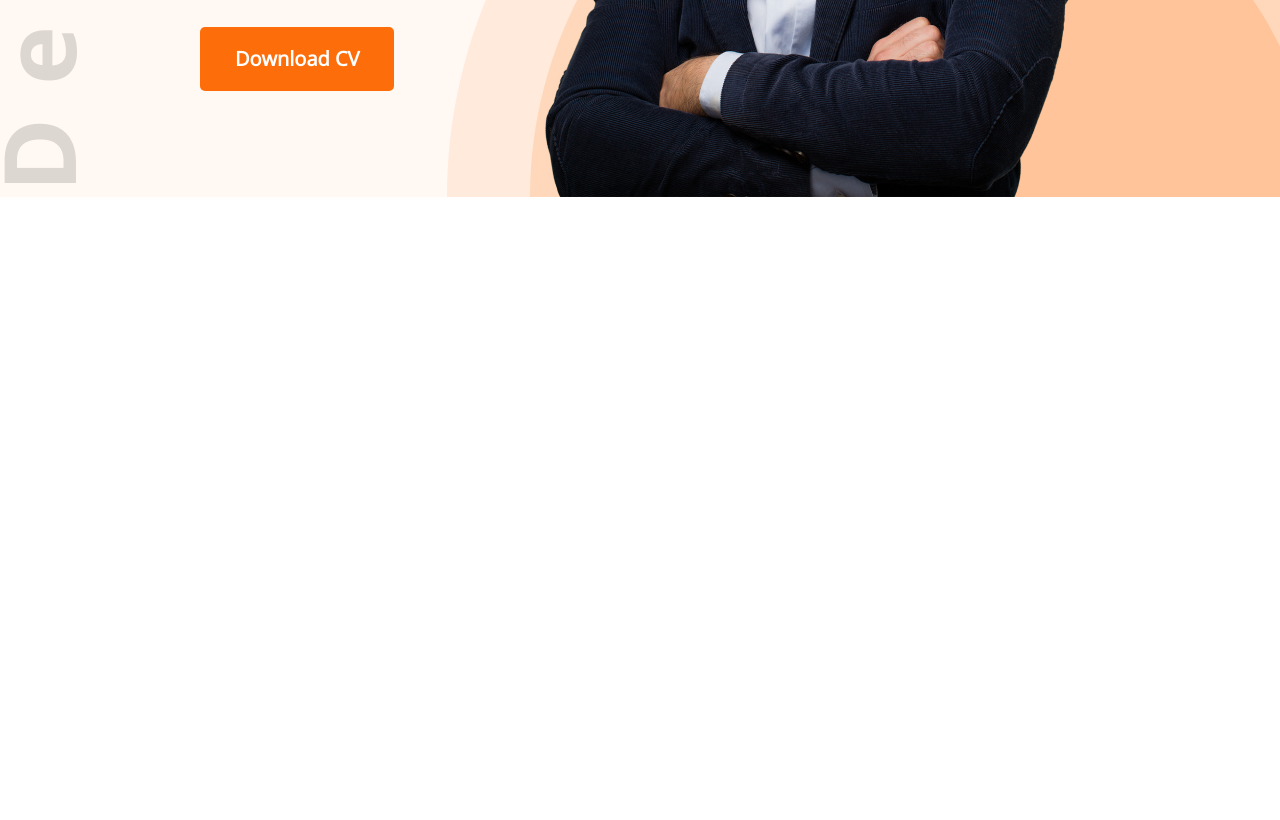
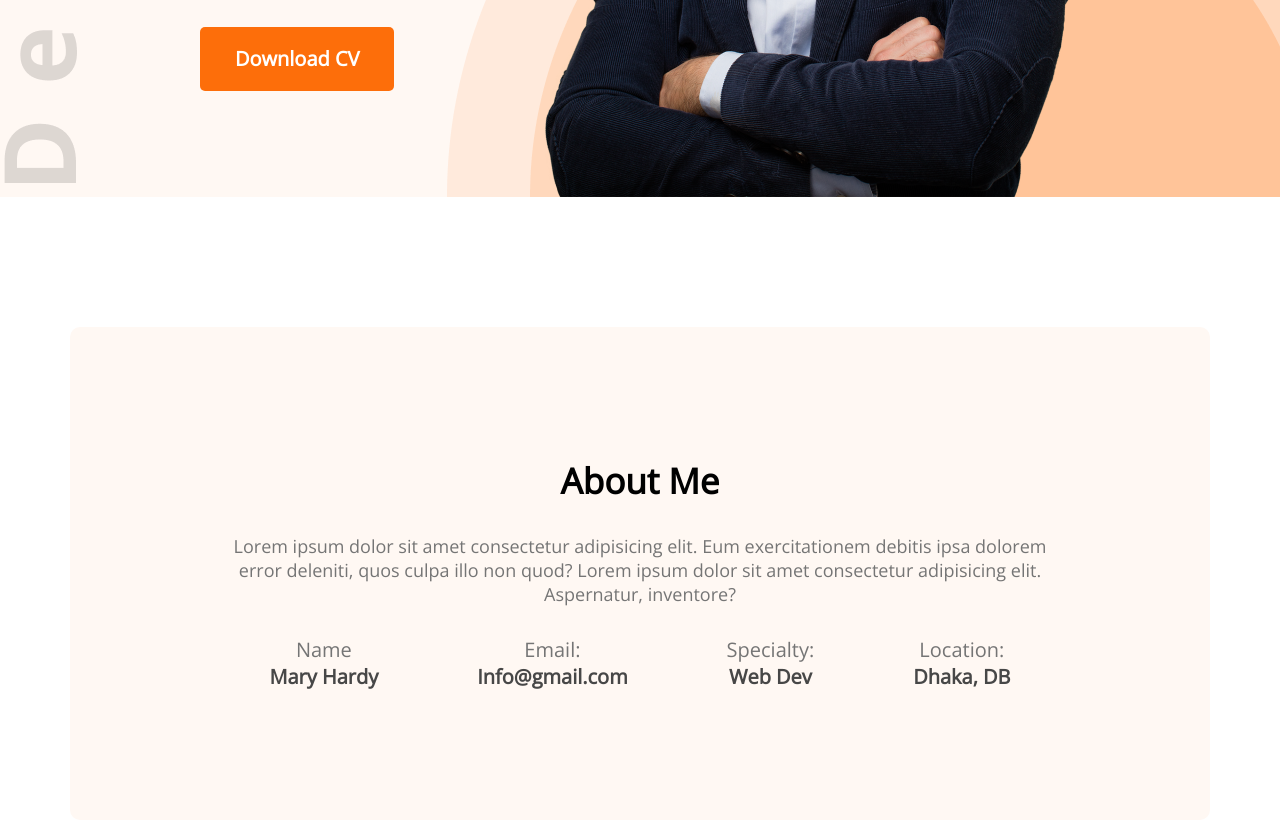
Before and after one commit to ummahafsa/developer-project, a plain HTML site: page index.html in a window 1280 px wide. Shown: the part 643-1463 px from the top of the page. Before the commit the page ends 840 px from the top, so only its background shows below. Drawn offline with nearby package versions, Linux system fonts and the light colour scheme.

Commit message:
added about section

```diff
--- a/index.html
+++ b/index.html
@@ -35,6 +35,30 @@
 
     </header>
     <main>
+        <!-- about me section -->
+        <section class="about">
+            <h3 class="section-title">About Me</h3>
+            <p class="section-description">Lorem ipsum dolor sit amet consectetur adipisicing elit. Eum exercitationem debitis ipsa dolorem error deleniti, quos culpa illo non quod? Lorem ipsum dolor sit amet consectetur adipisicing elit. Aspernatur, inventore?</p>
+            <div class="about-info-container">
+                <div class="about-info">
+                    <p class="info-title">Name</p>
+                    <p class="info-description">Mary Hardy</p>
+                </div>
+                <div class="about-info">
+                    <p class="info-title">Email:</p>
+                    <p class="info-description">Info@gmail.com</p>
+                </div>
+                <div class="about-info">
+                    <p class="info-title">Specialty:</p>
+                    <p class="info-description">Web Dev</p>
+                </div>
+                <div class="about-info">
+                    <p class="info-title">Location:</p>
+                    <p class="info-description">Dhaka, DB</p>
+                </div>
+            </div>
+
+        </section>
 
     </main>
     <footer>
--- a/styles/portfolio.css
+++ b/styles/portfolio.css
@@ -64,3 +64,40 @@ nav li{
     font-size: 18px;
     margin-bottom: 30px;
 }
+/* main section */
+main{
+    max-width: 1140px;
+    margin: 0 auto;
+}
+/* about me styles */
+
+.about{
+    text-align: center;
+   margin-top: 130px;
+   background: #FFF8F3;
+   border-radius: 10PX;
+   padding: 130PX 150PX;
+}
+.section-title{
+    font-weight: 700;
+    font-size: 35px;
+    margin-bottom: 30px;
+}
+.section-description{
+   color: #757575;
+   font-size: 18px;
+   margin-bottom: 30px;
+}
+.about-info-container{
+    display: flex;
+    justify-content: space-around;
+}
+.about .info-title{
+    font-size: 20px;
+    color: #757575;
+}
+.info-description{
+    font-weight: 700;
+    font-size: 20px;
+    color: #474747;
+}
```
